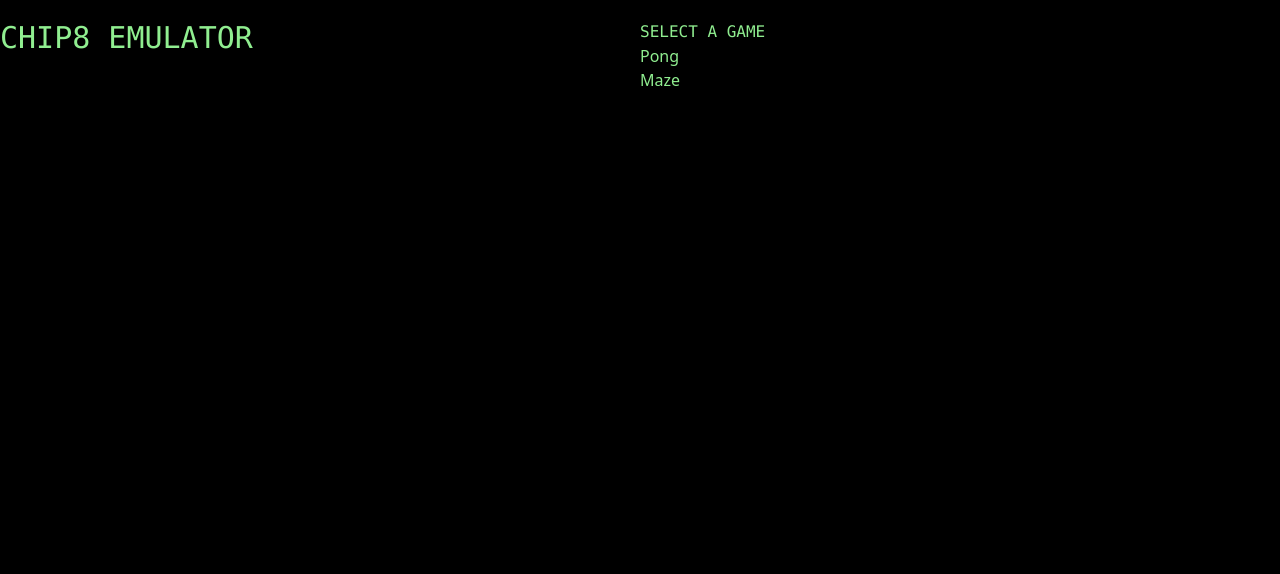
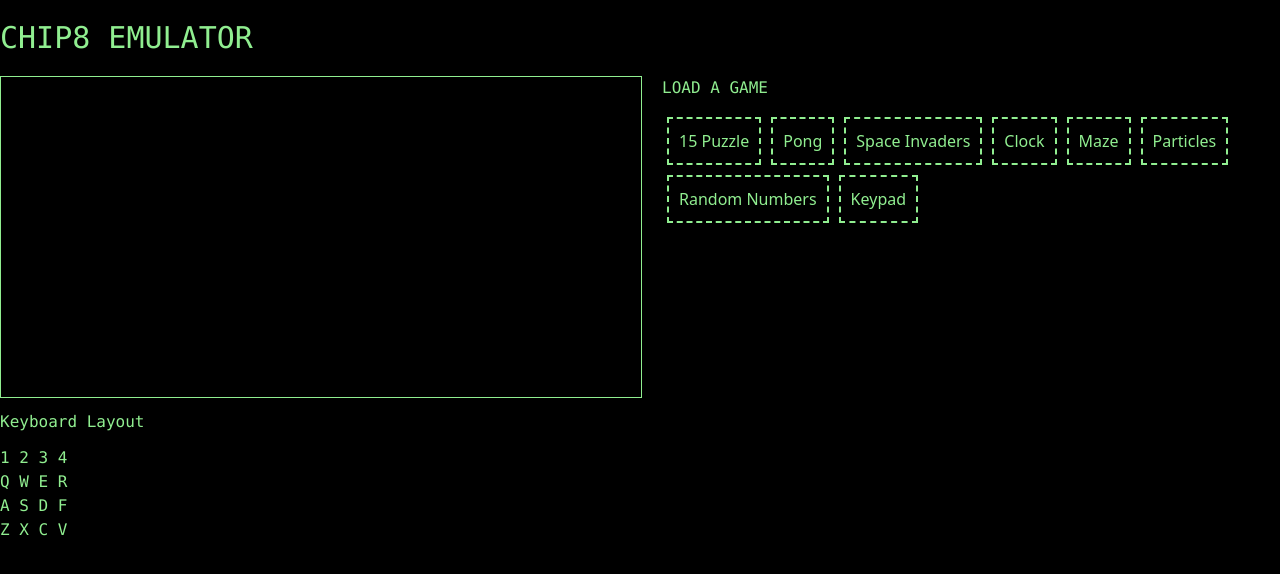
Before and after one commit to michelefenu/chip8-interpreter, a website built with webpack: page src/index.html in a window 1280 px wide. Built offline with nearby package versions, Linux system fonts and the light colour scheme.

Commit message:
Add game loading

```diff
--- a/src/app/data/games.ts
+++ b/src/app/data/games.ts
@@ -1,14 +1,45 @@
-import { Game } from "../models/game"
+import { Game } from "../models/game";
 
 export const games: Game[] = [
   {
+    name: "15 Puzzle",
+    romFile: "15-puzzle.ch8",
+    category: "demo",
+  },
+  {
     name: "Pong",
     category: "game",
-        romFile: "pong.ch8"
+    romFile: "pong.ch8",
   },
+  {
+    name: "Space Invaders",
+    category: "game",
+    romFile: "space-invaders.ch8",
+  },
+  {
+    name: "Clock",
+    romFile: "clock.ch8",
+    category: "demo",
+  },
+
   {
     name: "Maze",
     romFile: "maze.ch8",
-        category: "demo"
+    category: "demo",
   },
-]
+  {
+    name: "Particles",
+    romFile: "particles.ch8",
+    category: "demo",
+  },
+  {
+    name: "Random Numbers",
+    romFile: "random-number-test.ch8",
+    category: "demo",
+  },
+  {
+    name: "Keypad",
+    romFile: "keypad-test.ch8",
+    category: "demo",
+  },
+];
--- a/src/index.html
+++ b/src/index.html
@@ -6,14 +6,25 @@
     <title>Chip8 Emulator</title>
   </head>
   <body>
-    <div class="flex pt-5">
+    <div class="flex-col pt-5">
       <div>
-        <div class="font-mono mb-5 text-3xl">CHIP8 EMULATOR</div>
-        <canvas id="chip8-display" width="640" height="320"></canvas>
+        <div class="font-mono mb-5 text-3xl mb-3">CHIP8 EMULATOR</div>
+        <div class="flex">
+          <canvas id="chip8-display" width="640" height="320"></canvas>
+          <div class="flex flex-col ms-5">
+            <div class="font-mono mb-3">LOAD A GAME</div>
+            <div id="game" class="flex flex-wrap"></div>
+          </div>
+        </div>
       </div>
-      <div class="flex flex-col">
-        <div class="font-mono">SELECT A GAME</div>
-        <div id="game">
+      <div>
+        <div class="font-mono my-3">Keyboard Layout</div>
+        <div class="font-mono my-3">
+          1 2 3 4 <br>
+          Q W E R <br>
+          A S D F <br>
+          Z X C V <br>
+
         </div>
       </div>
     </div>
--- a/src/main.scss
+++ b/src/main.scss
@@ -10,4 +10,19 @@ body {
 canvas {
   background-color: #000;
   display: block;
+  border: 1px solid lightgreen;
+
 }
+
+.rom-item {
+  border: 2px dashed lightgreen;
+  padding: 10px;
+  margin: 5px;
+  cursor: pointer;
+  transition: background-color 0.3s, color 0.3s;
+}
+
+.rom-item:hover {
+  background-color: lightgreen;
+  color: black;
+}
--- a/src/main.ts
+++ b/src/main.ts
@@ -9,6 +9,7 @@ document.addEventListener("DOMContentLoaded", () => {
 
   for(let game of games) {
     const card = document.createElement('div');
+    card.classList.add('rom-item');
     card.innerText = game.name;
     card.onclick = () => startGame(game.romFile);
     gameSelect?.appendChild(card);
```
Also changed, not shown: 5 other files. Lines whose indentation alone changed are shown as unchanged.
